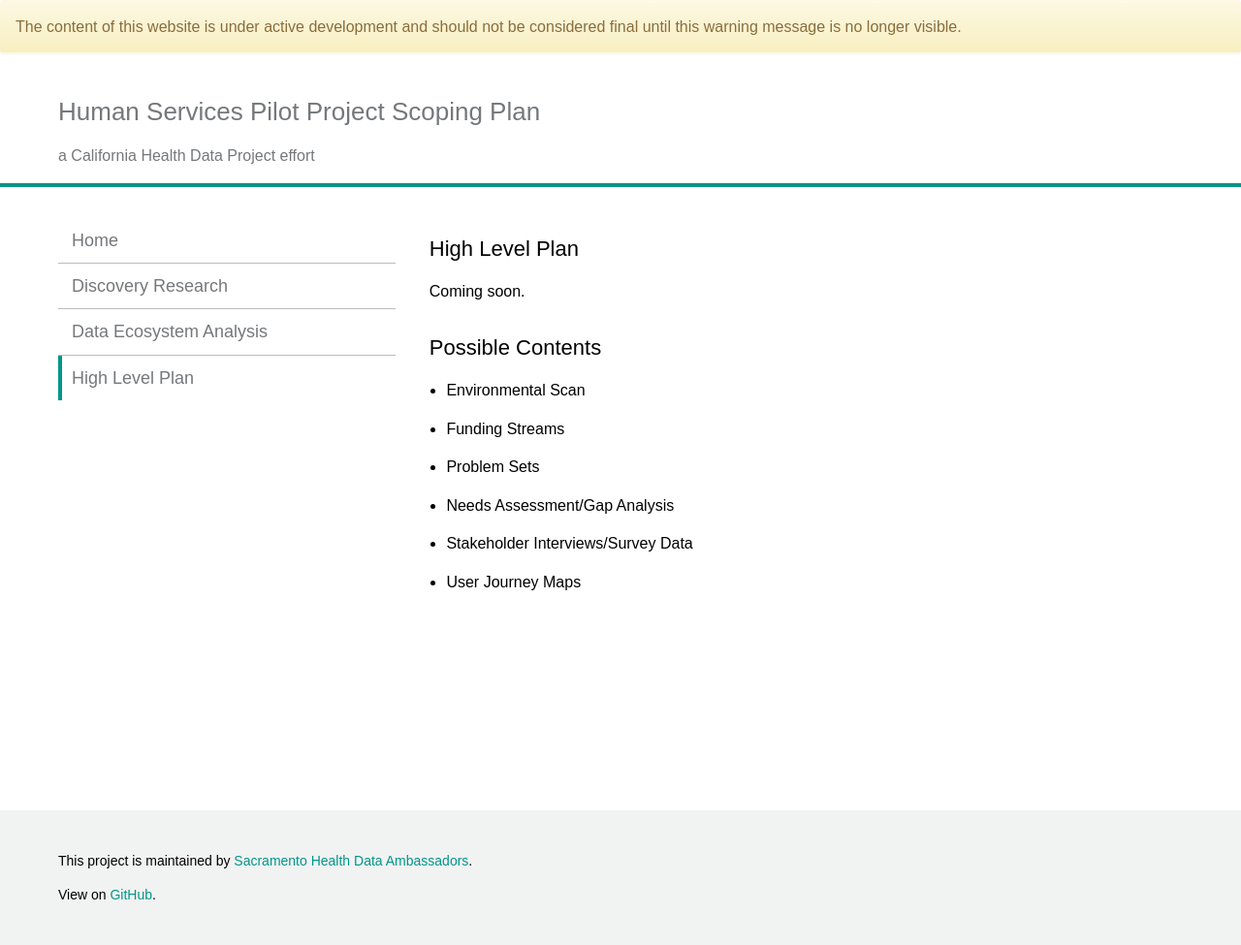
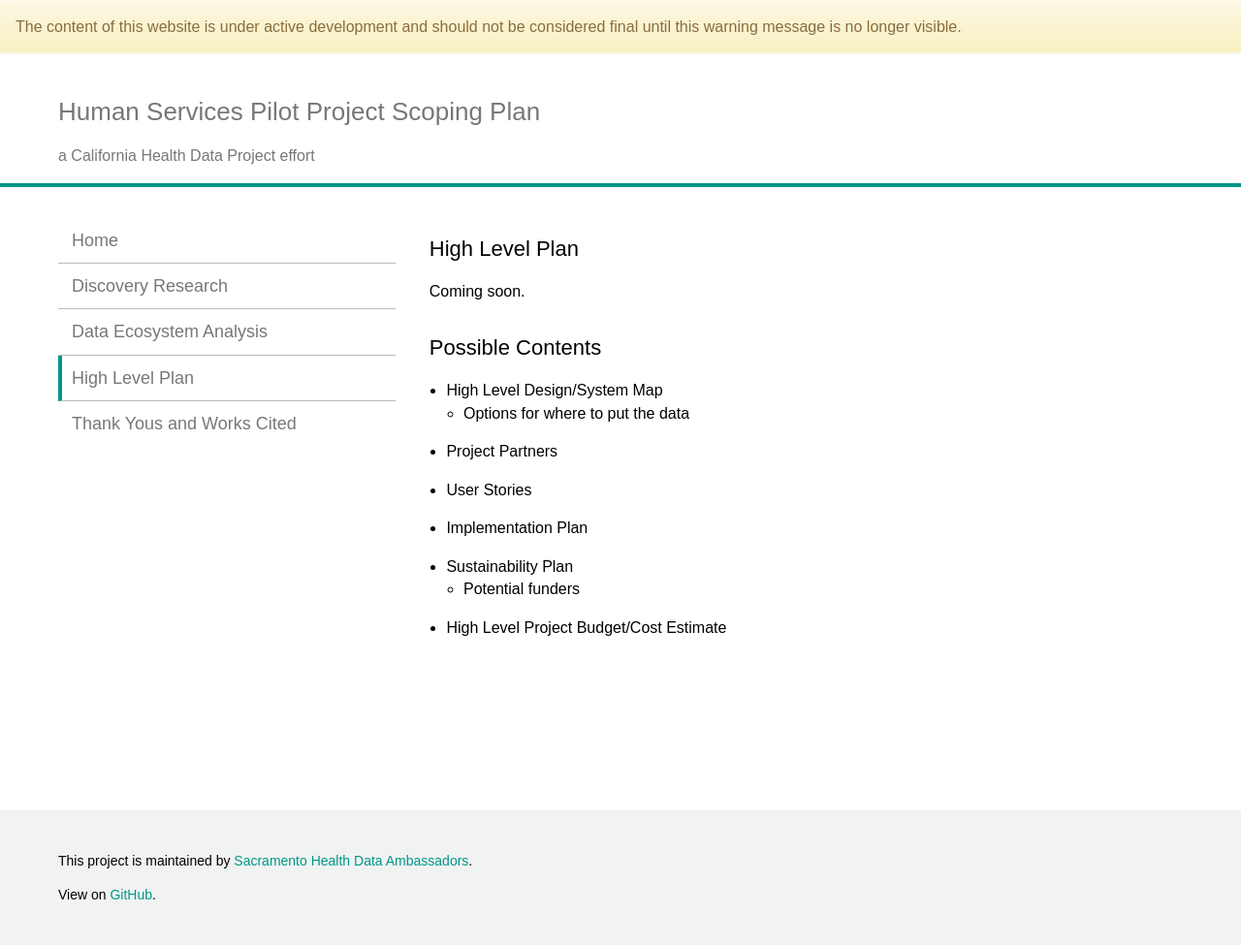
Before and after one commit to joelrip/human-services-scoping-plan, a Jekyll site: the page built from _pages/high-level-plan.md, in a window 1280 px wide. Shown: the whole page at 97% size. Built offline with Jekyll 4.4.1, drawn with Linux system fonts in a browser that asks for light colours.

Commit message:
Add works cited and thanks page

```diff
--- a/_config.yml
+++ b/_config.yml
@@ -1,7 +1,7 @@
 # Base configuration
 exclude: [".rvmrc", ".rbenv-version", "README.md", "Rakefile", "changelog.md"]
 markdown: kramdown
-highlighter: rouge
+highlighter: rogue
 
 collections:
   pages:
@@ -32,6 +32,8 @@ navigation:
   url: /data-ecosystem
 - text: High Level Plan
   url: /high-level-plan
+- text: Thank Yous and Works Cited
+  url: /works-cited-and-thanks
 
 # Style Variables
 brand_color: "#009688"
--- a/_pages/high-level-plan.md
+++ b/_pages/high-level-plan.md
@@ -6,9 +6,11 @@ title:  "High Level Plan"
 Coming soon.
 
 ## Possible Contents
-- Environmental Scan
-- Funding Streams
-- Problem Sets
-- Needs Assessment/Gap Analysis
-- Stakeholder Interviews/Survey Data
-- User Journey Maps
+- High Level Design/System Map
+    * Options for where to put the data
+- Project Partners
+- User Stories
+- Implementation Plan
+- Sustainability Plan
+    * Potential funders
+- High Level Project Budget/Cost Estimate
```
Also changed, not shown: _pages/works-cited-and-thanks.md (added, +35 -0 lines).
